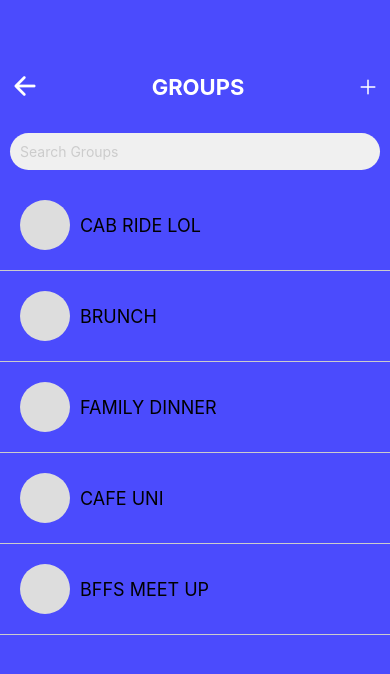
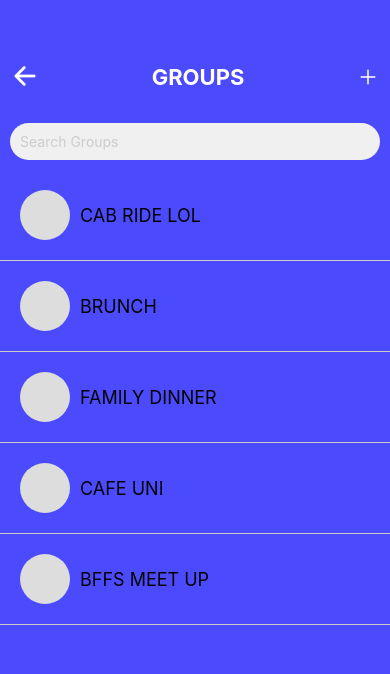
Before and after one commit to yuevan10284/Tabs, a React Native app: screen /Groups in a window 390 px wide. Shown: the top 674 px of the page. Built offline with nearby package versions, Linux system fonts and the light colour scheme.

Commit message:
Update Groups.js

```diff
--- a/Groups.js
+++ b/Groups.js
@@ -54,7 +54,7 @@ const styles = StyleSheet.create({
   container: {
     flex: 1,
     backgroundColor: '#4B4BFD',
-    paddingTop: 50,
+    paddingTop: 40,
   },
   header: {
     flexDirection: 'row',
```
